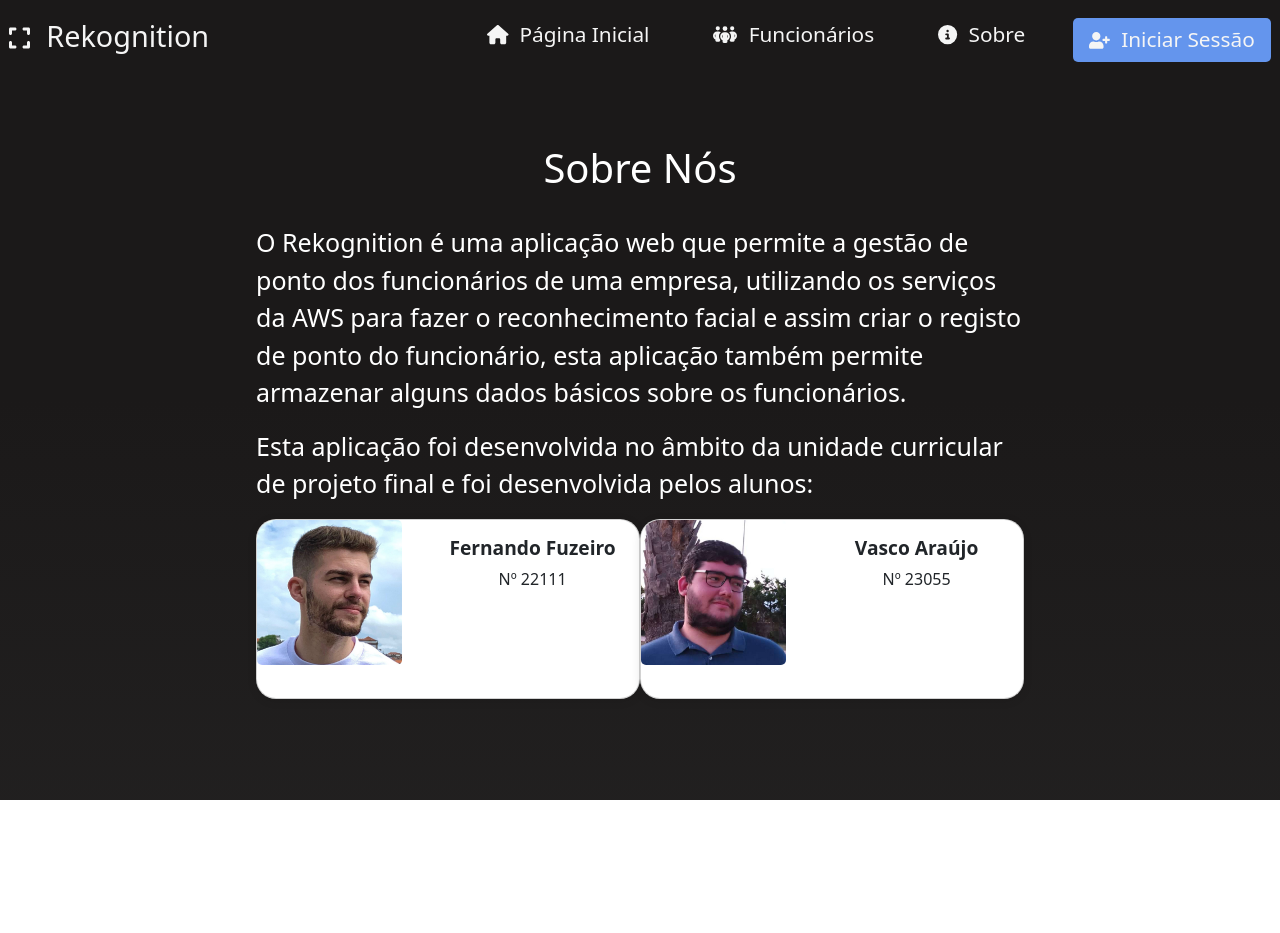
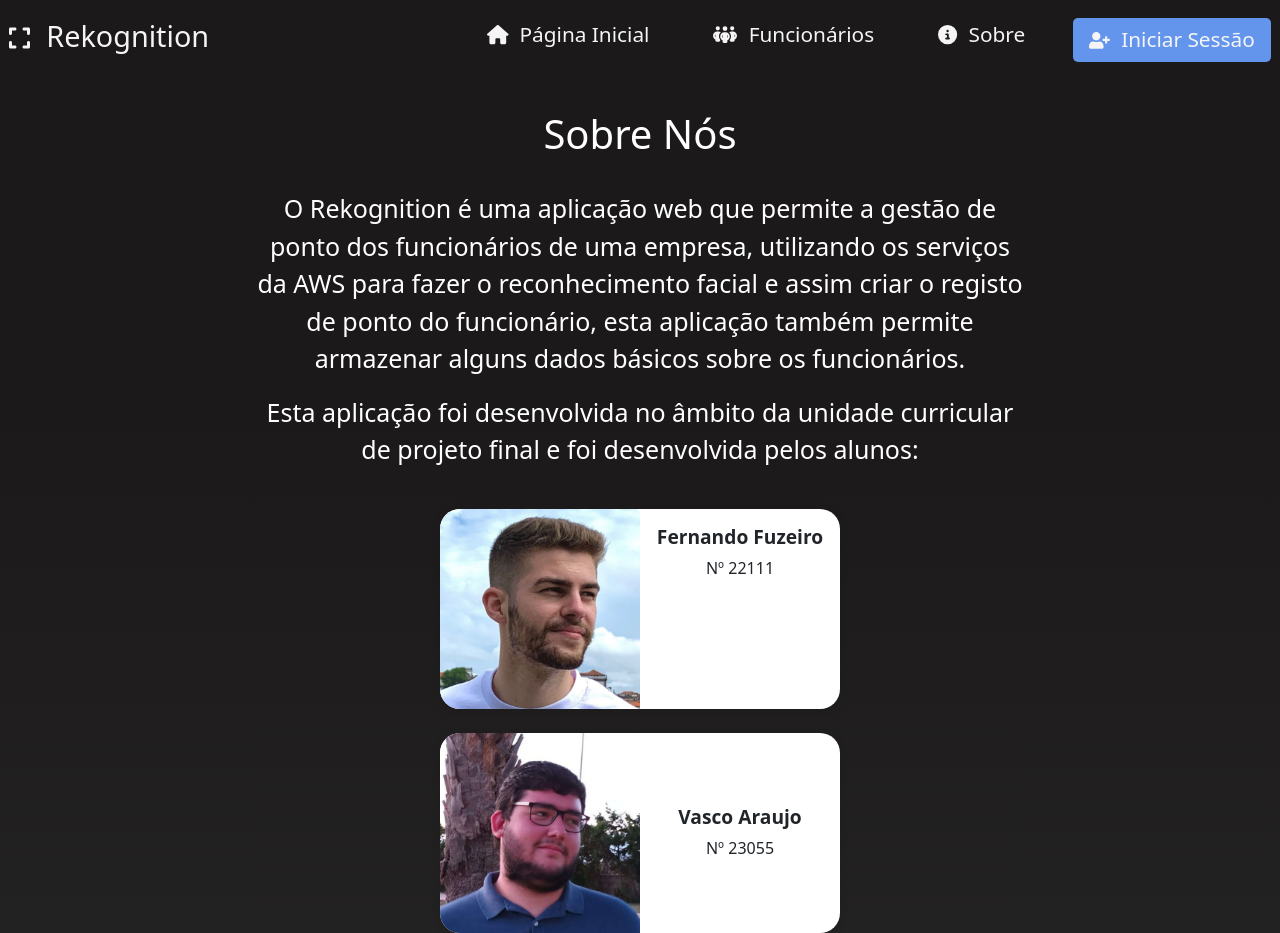
Before and after one commit to ferndiogo/FaceRecognitionFrontEnd, a React (Create React App) app in the folder facerecognition-frontend/: page /About in a window 1280 px wide. Before the commit the page ends 800 px from the top, so only its background shows below. Built offline with nearby package versions, Linux system fonts and the light colour scheme.

Commit message:
Estilo para a página about.

```diff
--- a/facerecognition-frontend/src/navbar/NavItems.js
+++ b/facerecognition-frontend/src/navbar/NavItems.js
@@ -1,5 +1,5 @@
 import { FontAwesomeIcon } from '@fortawesome/react-fontawesome';
-import { faHouse, faPeopleGroup, faDatabase, faCircleInfo } from '@fortawesome/free-solid-svg-icons';
+import { faHouse, faPeopleGroup, faCircleInfo } from '@fortawesome/free-solid-svg-icons';
 
 export const navItems = [
   {
--- a/facerecognition-frontend/src/pages/about/about.js
+++ b/facerecognition-frontend/src/pages/about/about.js
@@ -1,5 +1,8 @@
 import React from 'react';
 import './styles.css';
+import fernandoImage from './img/Fernando.jpg';
+import vascoImage from './img/Vasco.jpg';
+import { Card } from 'react-bootstrap';
 
 function About() {
     return (
@@ -12,35 +15,26 @@ function About() {
             <p className='pContent'>
                 Esta aplicação foi desenvolvida no âmbito da unidade curricular de projeto final e foi desenvolvida pelos alunos:
             </p>
-            <div className='cards'>
-                <div className="card" style={{ width: '500px', height: '180px' }}>
-                    <div className="row no-gutters">
-                        <div className="col-sm-5">
-                            <img className="card-img" src={require("./img/Fernando.jpg")} />
-                        </div>
-                        <div className="col-sm-7">
-                            <div className="card-body">
-                                <h5 className="card-title">Fernando Fuzeiro</h5>
-                                <p className="card-text">Nº 22111</p>
-                            </div>
-                        </div>
-                    </div>
-                </div>
 
-                <div className="card" style={{ width: '500px', height: '180px' }}>
-                    <div className="row no-gutters">
-                        <div className="col-sm-5">
-                            <img className="card-img" src={require("./img/Vasco.jpg")} />
-                        </div>
-                        <div className="col-sm-7">
-                            <div className="card-body">
-                                <h5 className="card-title">Vasco Araújo</h5>
-                                <p className="card-text">Nº 23055</p>
-                            </div>
-                        </div>
-                    </div>
-                </div>
+            <div className="d-flex flex-wrap">
+                <Card className="mt-4 d-flex flex-row cardbody">
+                    <Card.Img variant="top" src={fernandoImage} className="card-image" />
+                    <Card.Body className="d-flex flex-column">
+                        <Card.Title>Fernando Fuzeiro</Card.Title>
+                        <Card.Text>Nº 22111</Card.Text>
+                    </Card.Body>
+                </Card>
+
+                <Card className="mt-4 d-flex flex-row">
+                    <Card.Img variant="top" src={vascoImage} className="card-image" />
+                    <Card.Body className="d-flex flex-column cardbody">
+                        <Card.Title>Vasco Araujo</Card.Title>
+                        <Card.Text>Nº 23055</Card.Text>
+                    </Card.Body>
+                </Card>
+                <br /><br /><br />
             </div>
+
         </div>
     );
 }
--- a/facerecognition-frontend/src/pages/about/styles.css
+++ b/facerecognition-frontend/src/pages/about/styles.css
@@ -1,24 +1,67 @@
 h1 {
-    margin-top: 4rem;
+    margin-top: 30px;
 }
 
 .pContent {
     color: white;
     font-size: 25px;
+    text-align: center;
 }
 
 .content {
-    margin: auto;
     padding: 0% 20%;
 }
 
-.card {
-    float: left;
-    display: block;
+.card-image {
+    width: 200px;
+    height: 200px;
+    object-fit: cover;
+    border-top-left-radius: 8px;
+    border-bottom-left-radius: 8px;
 }
 
-.cards {
-    display: flex;
-    justify-content: center;
-    align-items: center;
+.card {
+    border: none;
+    box-shadow: 0 2px 10px rgba(0, 0, 0, 0.1);
+    border-radius: 20px !important;
+    overflow: hidden;
+    width: 400px;
+    height: 200px;
+    text-align: center;
+    margin: auto;
 }
+
+.card-title {
+    font-size: 1.2rem;
+    font-weight: bold;
+    margin-bottom: 0.5rem;
+}
+
+.card-text {
+    margin-bottom: 0.5rem;
+}
+
+.cardbody {
+    margin: auto;
+}
+
+@media screen and (max-width: 900px) {
+
+    .pContent {
+        padding: 15px;
+    }
+
+    .card {
+        height: 150px;
+
+    }
+
+    .content {
+        padding: 0px 20px;
+    }
+
+    .card-image {
+        height: 150px;
+    }
+
+}
```
